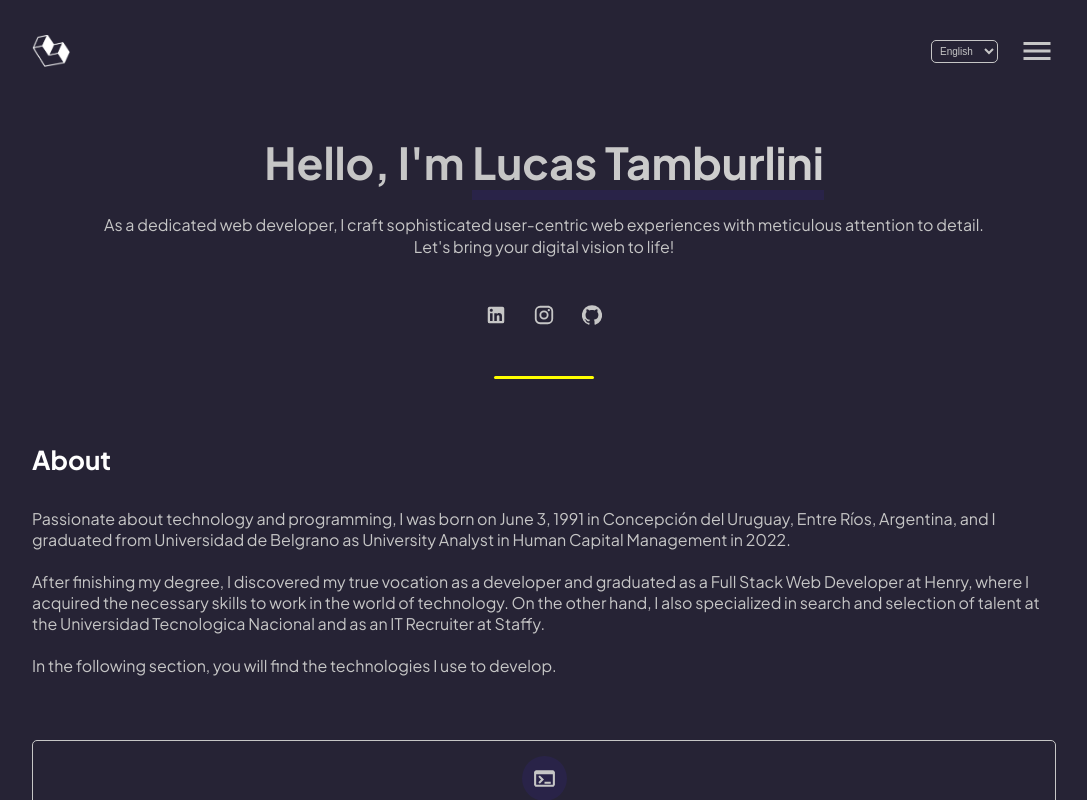
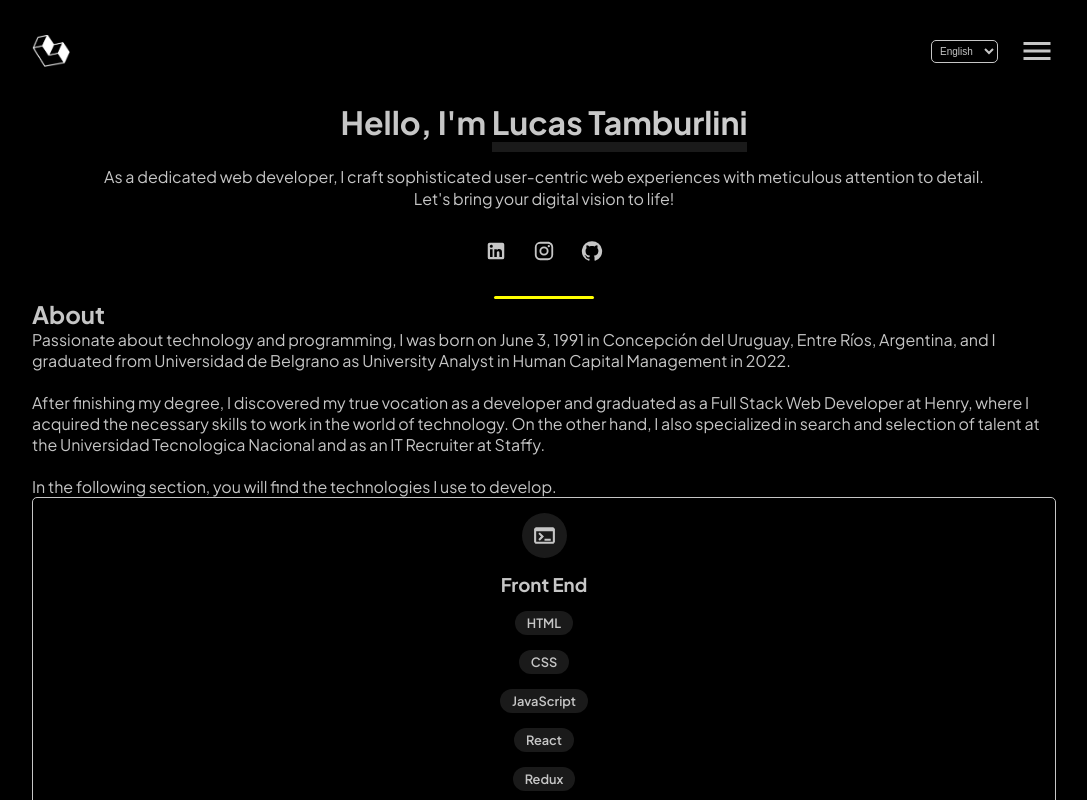
Before and after one commit to lucastamburlini/portfolio, a React (Vite) app: page / in a window 1280 px wide. Shown: the top 800 px of the page, without its empty margins (96-1183 px from the left). Built offline with nearby package versions, Linux system fonts and the light colour scheme.

Commit message:
[Fix] Cambios en las variables globales

```diff
--- a/src/app.css
+++ b/src/app.css
@@ -7,35 +7,25 @@
 
 /* global configuration */
 :root {
-  --bg-color: #262335;
-  --bg-color-off: rgba(69, 40, 233, 0.1);
+  --bg-color: #000000;
+  --bg-color-off: #1A1A1A;
   --text-primary-color: #ffffff;
   --text-secondary-color: #c6c6c6;
   --primary-color: #ffff00;
   --font-family-base: "Plus Jakarta Sans", sans-serif;
   --font-size-base: 1.5625rem;
+
+  --pd-0: 16px 0;
+  --pd-1: 32px 0;
+  --pd-2: 64px 0;
+
+  --fs-h1: clamp(var(--font-size-base), 0.2717rem + 5.163vw, 2.75rem);
+  --fs-h2: clamp(1.125rem, 2.625vw + 0.875rem, 1.625rem);
+  --fs-h3: clamp(1.0625rem, 2.625vw + 0.875rem, 1.2125rem);
 }
 
 html {
   scroll-behavior: smooth;
-}
-
-/* Font sizes */
-
-body {
-  font-size: (var(--font-size-base));
-}
-
-h1 {
-  font-size: clamp(var(--font-size-base), 0.2717rem + 5.163vw, 2.75rem);
-}
-
-h2 {
-  font-size: clamp(1.125rem, 2.625vw + 0.875rem, 1.625rem);
-}
-
-h3 {
-  font-size: clamp(1.0625rem, 2.625vw + 0.875rem, 1.2125rem);
 }
 
 /* General styles */
@@ -44,21 +34,6 @@ body {
   font-family: var(--font-family-base);
   color: var(--text-secondary-color);
   background-color: var(--bg-color);
-}
-
-h1 {
-  color: var(--text-primary-color);
-  text-rendering: optimizeLegibility;
-}
-
-h2 {
-  color: var(--text-primary-color);
-  text-decoration: none;
-  margin-bottom: 32px;
-}
-
-h3 {
-  color: var(--text-primary-color);
 }
 
 li {
@@ -71,18 +46,6 @@ a {
   font-weight: 600;
 }
 
-.pd-0 {
-  padding: 16px 0;
-}
-
-.pd-1 {
-  padding: 32px 0;
-}
-
-.pd-2 {
-  padding: 64px 0;
-}
-
 .container {
   width: 80%;
   margin: auto;
```
